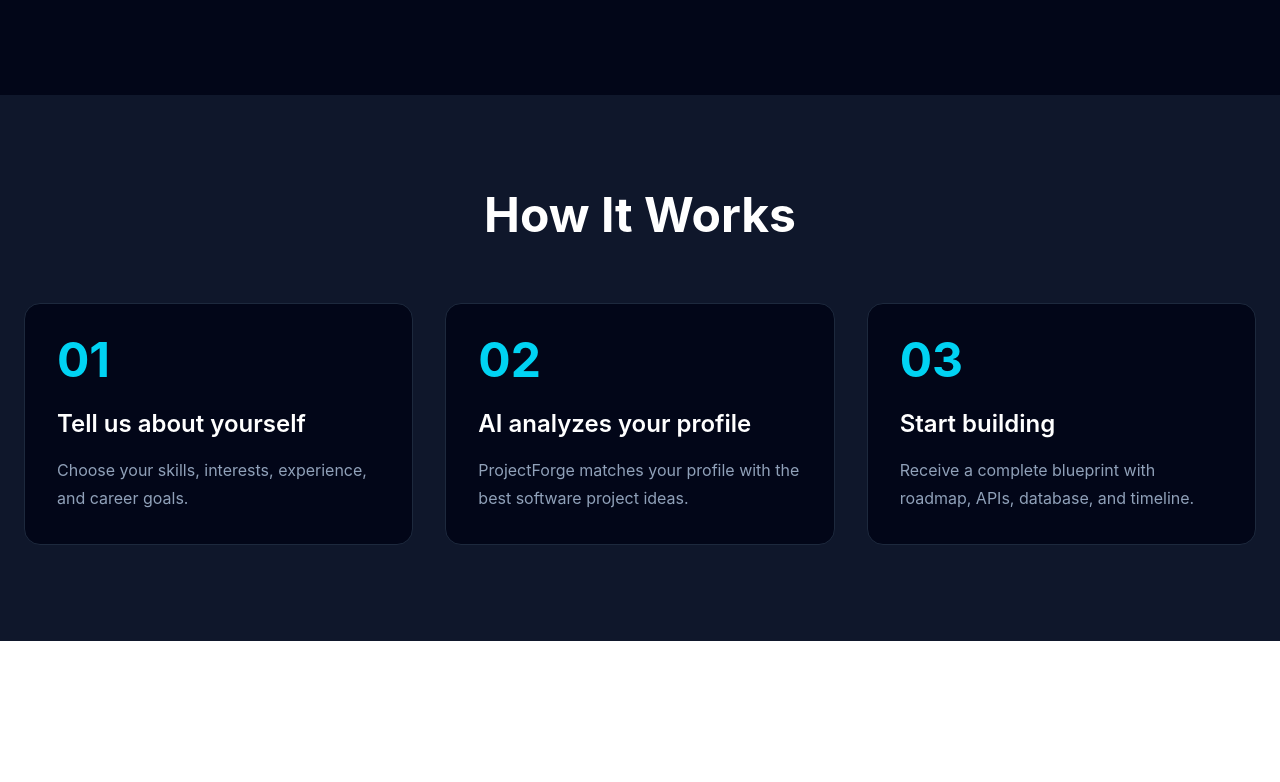
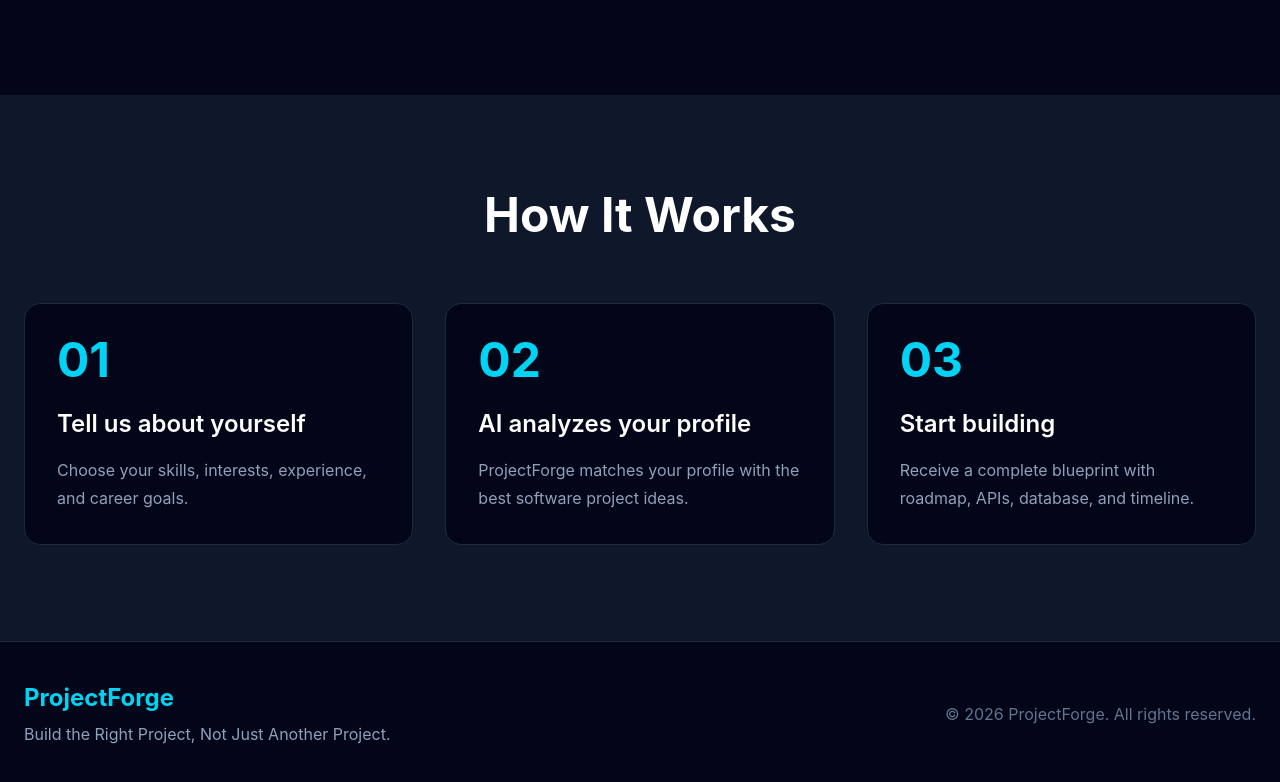
Before and after one commit to tharun17-web/projectforge-ai, a React app in the folder frontend/: page / in a window 1280 px wide. Shown: the part 1367-2149 px from the top of the page. Before the commit the page ends 2008 px from the top, so only its background shows below. Built offline with nearby package versions, Linux system fonts and the light colour scheme; the HTML template or start-up script is replaced by a standard one.

Commit message:
Add landing page footer

```diff
--- /dev/null
+++ b/frontend/src/components/layout/Footer.jsx
@@ -0,0 +1,25 @@
+function Footer() {
+  return (
+    <footer className="bg-slate-950 border-t border-slate-800 py-10">
+      <div className="max-w-7xl mx-auto px-6 flex flex-col md:flex-row justify-between items-center">
+
+        <div>
+          <h2 className="text-2xl font-bold text-cyan-400">
+            ProjectForge
+          </h2>
+
+          <p className="text-slate-400 mt-2">
+            Build the Right Project, Not Just Another Project.
+          </p>
+        </div>
+
+        <p className="text-slate-500 mt-6 md:mt-0">
+          © 2026 ProjectForge. All rights reserved.
+        </p>
+
+      </div>
+    </footer>
+  );
+}
+
+export default Footer;
--- a/frontend/src/pages/Home/Home.jsx
+++ b/frontend/src/pages/Home/Home.jsx
@@ -2,6 +2,7 @@ import Navbar from "../../components/layout/Navbar";
 import Hero from "../../components/sections/Hero";
 import Features from "../../components/sections/Features";
 import HowItWorks from "../../components/sections/HowItWorks";
+import Footer from "../../components/layout/Footer";
 
 function Home() {
   return (
@@ -10,6 +11,7 @@ function Home() {
       <Hero />
       <Features />
       <HowItWorks />
+      <Footer />
     </>
   );
 }
```
